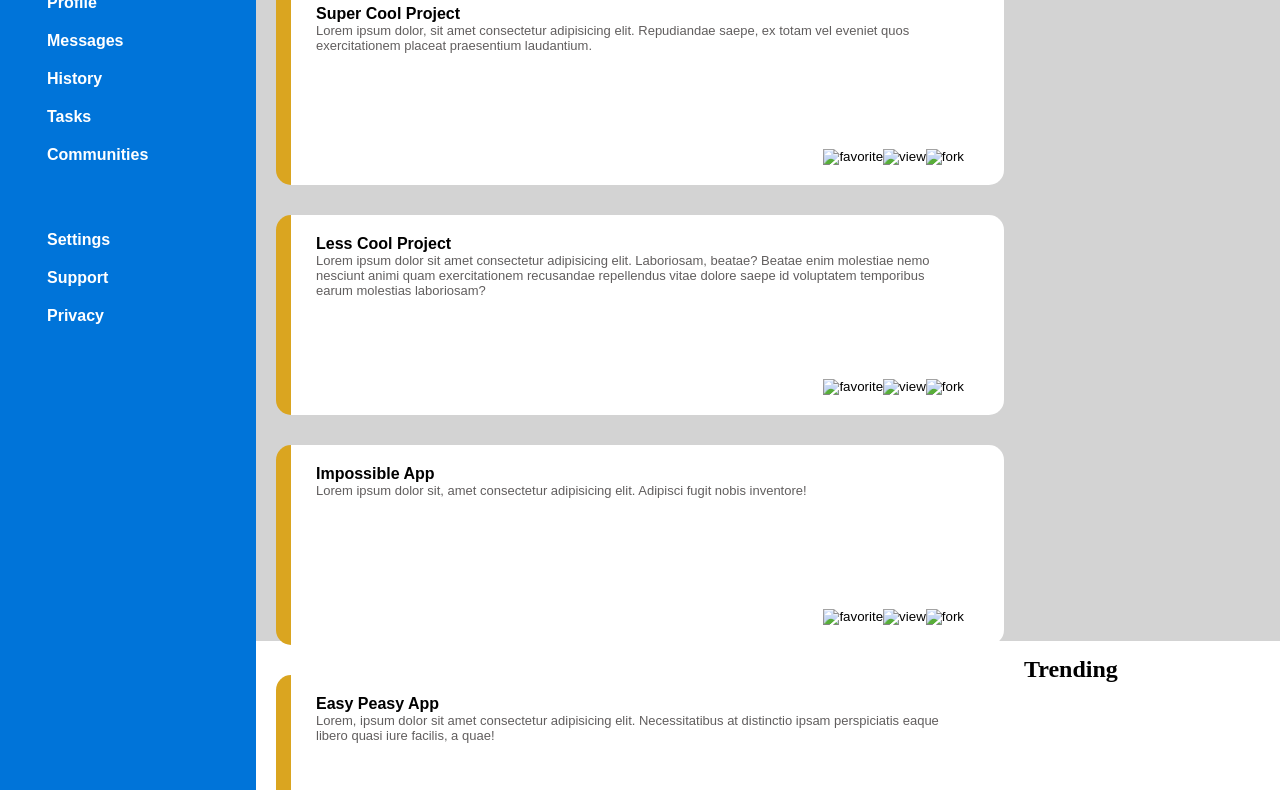
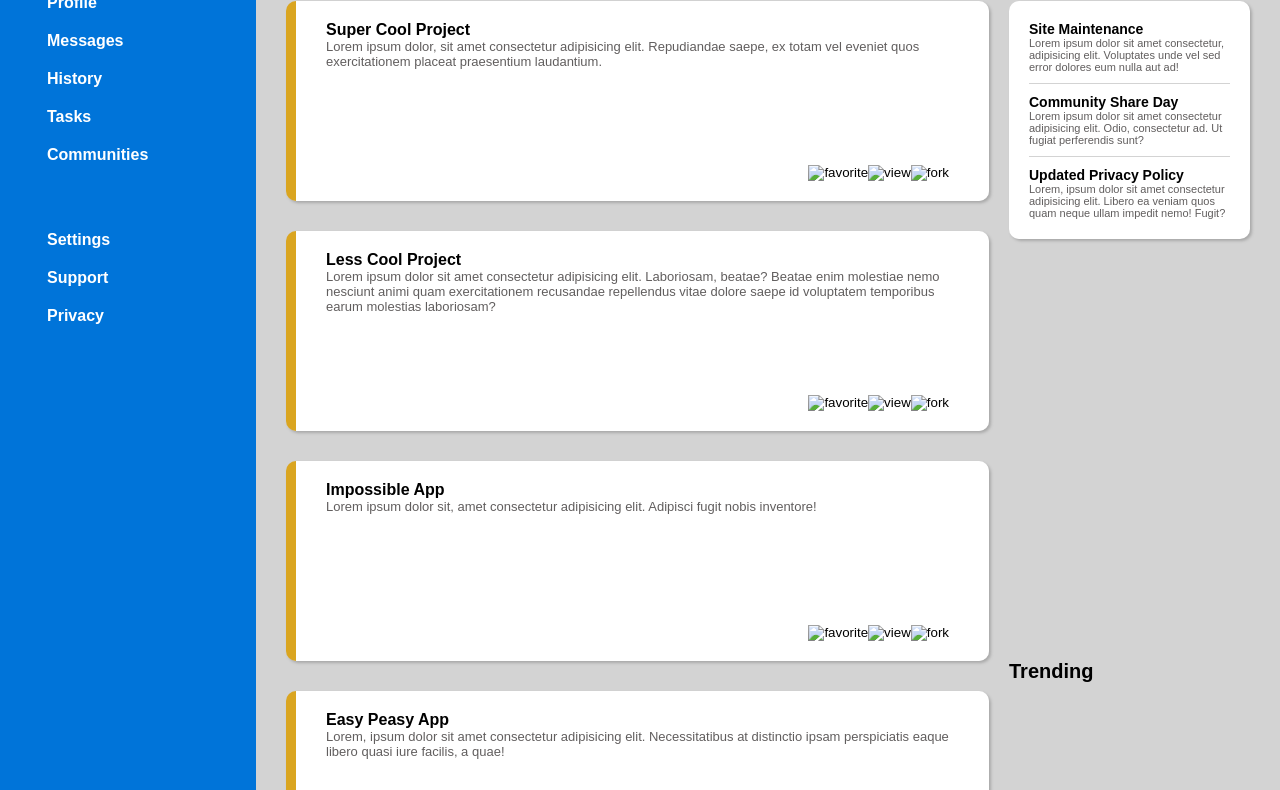
Before and after one commit to LucasGrillos/odin-dashboard, a plain HTML site: page index.html in a window 1280 px wide. Shown: the part 159-949 px from the top of the page. Drawn offline with Linux system fonts and the light colour scheme.

Commit message:
add announcements markup and styles

```diff
--- a/index.html
+++ b/index.html
@@ -69,7 +69,7 @@
             <div class="project-area">
                 <h2 class="project-header">Your Projects</h2>
                 <div class="project-grid">
-                    <div class="project-card">
+                    <div class="project-card general-shadow">
                         <div class="card-text">
                             <h4>Super Cool Project</h4>
                             <p>
@@ -85,7 +85,7 @@
                             <input class="hover-big card-button" type="image" alt="fork">
                         </div>
                     </div>
-                    <div class="project-card">
+                    <div class="project-card general-shadow">
                         <div class="card-text">
                             <h4>
                                 Less Cool Project
@@ -106,7 +106,7 @@
                             <input class="hover-big card-button" type="image" alt="fork">
                         </div>
                     </div>
-                    <div class="project-card">
+                    <div class="project-card general-shadow">
                         <div class="card-text">
                             <h4>Impossible App</h4>
                             <p>
@@ -121,7 +121,7 @@
                             <input class="hover-big card-button" type="image" alt="fork">
                         </div>
                     </div>
-                    <div class="project-card">
+                    <div class="project-card general-shadow">
                         <div class="card-text">
                             <h4>Easy Peasy App</h4>
                             <p>
@@ -137,7 +137,7 @@
                             <input class="hover-big card-button" type="image" alt="fork">
                         </div>
                     </div>
-                    <div class="project-card">
+                    <div class="project-card general-shadow">
                         <div class="card-text">
                             <h4>Ad Blocker</h4>
                             <p>
@@ -153,7 +153,7 @@
                             <input class="hover-big card-button" type="image" alt="fork">
                         </div>
                     </div>
-                    <div class="project-card">
+                    <div class="project-card general-shadow">
                         <div class="card-text">
                             <h4>Money Maker</h4>
                             <p>
@@ -174,10 +174,41 @@
                 </div>
             </div>
             <div class="announcements">
-                <h2 class="content-header">Announcements</h2>
+                <h2 class="project-header">Announcements</h2>
+                <div class="slate general-shadow">
+                    <div class="announcements-text">
+                        <h4>
+                            Site Maintenance
+                        </h4>
+                        <p>
+                            Lorem ipsum dolor sit amet consectetur, adipisicing elit.
+                            Voluptates unde vel sed error dolores eum nulla aut ad!
+                        </p>
+                    </div>
+                    <div class="divider"></div>
+                    <div class="announcements-text">
+                        <h4>
+                            Community Share Day
+                        </h4>
+                        <p>
+                            Lorem ipsum dolor sit amet consectetur adipisicing elit.
+                            Odio, consectetur ad. Ut fugiat perferendis sunt?
+                        </p>
+                    </div>
+                    <div class="divider"></div>
+                    <div class="announcements-text">
+                        <h4>
+                            Updated Privacy Policy
+                        </h4>
+                        <p>
+                            Lorem, ipsum dolor sit amet consectetur adipisicing elit.
+                            Libero ea veniam quos quam neque ullam impedit nemo! Fugit?
+                        </p>
+                    </div>
+                </div>
             </div>
             <div class="trending">
-                <h2 class="content-header">Trending</h2>
+                <h2 class="project-header">Trending</h2>
             </div>
         </div>
     </div>
--- a/styles.css
+++ b/styles.css
@@ -13,7 +13,6 @@ body {
     grid-template-rows: 1fr 4fr;
     width: 100vw;
     height: 100vh;
-    background-color: lightgray;
 }
 
 .sidebar {
@@ -54,6 +53,7 @@ body {
 }
 
 .header {
+
     grid-row: 1;
     grid-column: 2 / 3;
     background-color: white;
@@ -65,6 +65,8 @@ body {
     gap: 20px;
 
     align-items: center;
+    box-shadow: 2px 2px 3px darkgray;
+    z-index: 1;
 }
 
 .header-item {
@@ -171,12 +173,14 @@ h1 span:hover {
 }
 
 .main-content {
+    padding: 30px;
     grid-row: 2 / 3;
     grid-column: 2 / 3;
 
     display: grid;
     grid-template-columns: 3fr 1fr;
-
+    grid-template-rows: 1fr 1fr;
+    background-color: lightgray;
 }
 
 .project-area {
@@ -184,21 +188,24 @@ h1 span:hover {
 }
 
 .project-header {
-    padding: 10px 20px;
+    font-family: sans-serif;
+    font-size: 20px;
+    padding-bottom: 10px;
     margin: 0;
 }
 
 .project-grid {
-    padding: 0 20px;
     display: grid;
+    font-family: sans-serif;
     grid-template-columns: repeat(auto-fit, minmax(350px, 1fr));
     gap: 30px;
+    padding: 0 20px 0 0;
 }
 
 .project-card {
-    background: linear-gradient(to right,#DAA520 0 15px, white 15px 100%);
+    background: linear-gradient(to right,#DAA520 0 10px, white 10px 100%);
     padding-left: 20px;
-    border-radius: 15px;
+    border-radius: 10px;
     height: 200px;
     padding: 20px 40px;
 
@@ -209,7 +216,6 @@ h1 span:hover {
 }
 
 .card-text {
-    font-family: sans-serif;
     height: 70%;
     overflow: hidden;
 }
@@ -234,3 +240,42 @@ div.card-text > * {
     display: flex;
     justify-content: end;
 }
+
+
+.general-shadow {
+    box-shadow: 2px 2px 3px darkgray;
+}
+
+.announcements {
+    font-family: sans-serif;
+}
+
+.divider {
+    height: 1px;
+    width: 100%;
+    background-color: lightgray;
+    margin: 10px 0;
+}
+
+.announcements-text {
+
+}
+
+.announcements-text h4 {
+    font-size: 14px;
+    margin: 0;
+    padding: 0;
+}
+
+.announcements-text p {
+    font-size: 11px;
+    color: rgb(97, 94, 94);
+    margin: 0;
+    padding: 0;
+}
+
+.slate  {
+    background-color: white;
+    border-radius: 10px;
+    padding: 20px;
+}
```
